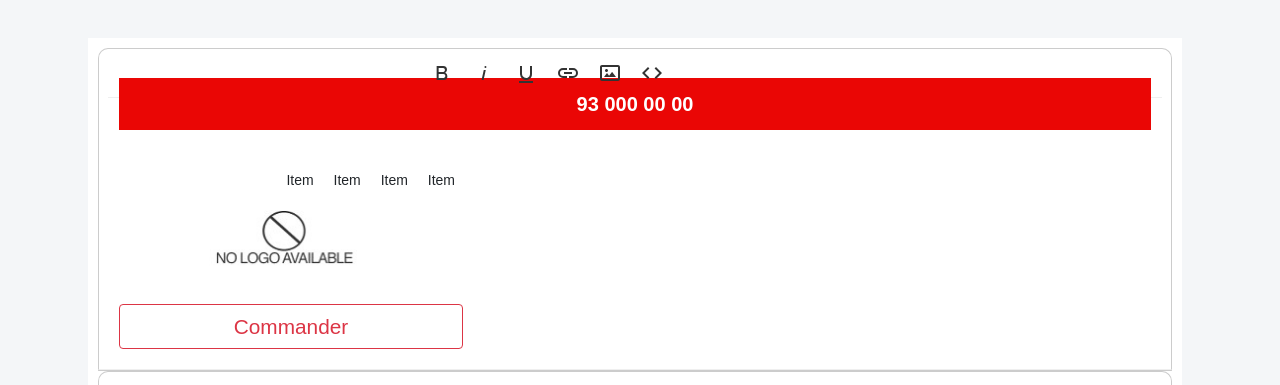
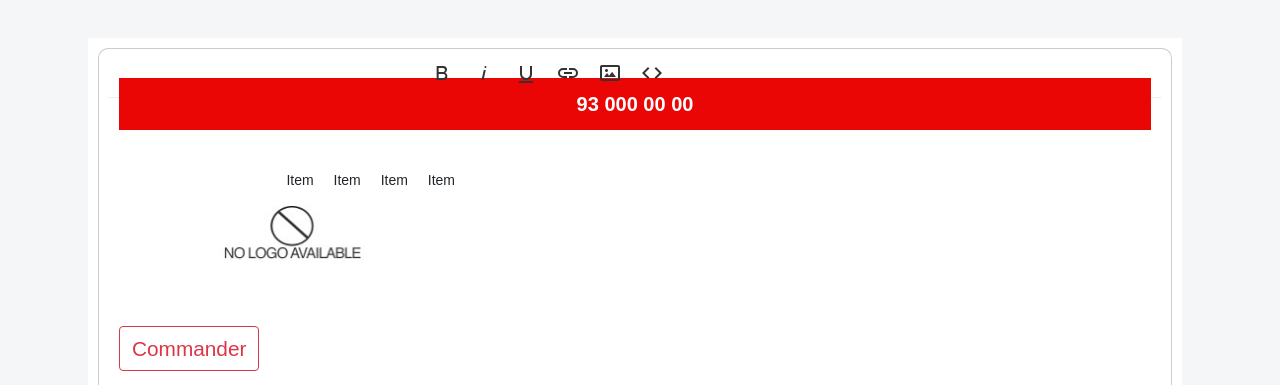
Before and after one commit to witocorp/alpesan-creator, a Yii app: template backend/views/landing/create.php in a window 1280 px wide. Shown: the part 5311-5696 px from the top of the page. Run offline with PHP 8.4 and a stand-in for Yii, Linux system fonts and the light colour scheme; the template is opened without the code that fills it, so the values that code supplies are empty; form fields are guessed from the names that the template uses; some libraries are stand-ins or nearby versions.

Commit message:
cambio header

```diff
--- a/backend/views/landing/_form.php
+++ b/backend/views/landing/_form.php
@@ -189,7 +189,7 @@ $this->registerJsFile("@web/editor/js/script.js", ['depends' => 'yii\web\JqueryA
         <div class="col-md-12 text-center banner_head">
           <p>93 000 00 00</p>
         </div>
-         <div class="col-md-4 box_first_menu">
+         <div class="col-4 box_first_menu">
           <nav class="navbar navbar-expand-lg navbar-light">
             <div class="container-fluid">
               <a class="navbar-toggler" type="button" data-bs-toggle="collapse" data-bs-target="#navbarTogglerDemo02" aria-controls="navbarTogglerDemo02" aria-expanded="false" aria-label="Toggle navigation">
@@ -206,11 +206,11 @@ $this->registerJsFile("@web/editor/js/script.js", ['depends' => 'yii\web\JqueryA
             </div>
           </nav>
         </div>
-        <div class="col-md-4 box_second_menu">
-          <a class="navbar-brand d-none d-sm-block" href="#"><img src="img/no-logo.jpg" class="centrado"></a>
+        <div class="col-4 box_second_menu">
+          <a class="navbar-brand" href="#"><img src="img/no-logo.jpg" class="centrado"></a>
         </div>
-        <div class="col-md-4 box_third_menu">
-          <a class="btn btn-outline-danger d-none d-sm-block" href="#">Commander</a>
+        <div class="col-4 box_third_menu">
+          <a class="btn btn-outline-danger" href="#">Commander</a>
         </div>
       </div>
       <main>
```
